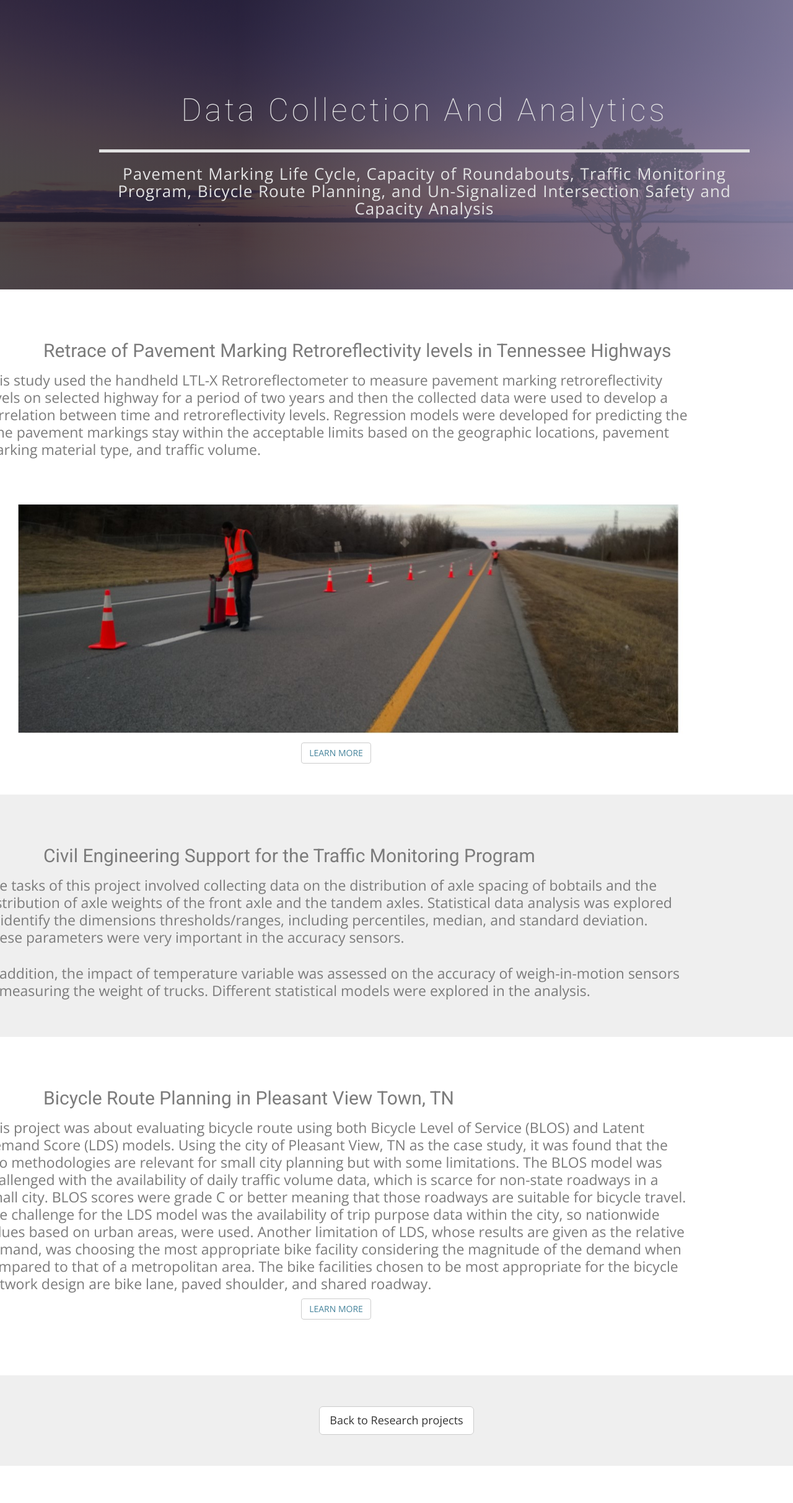
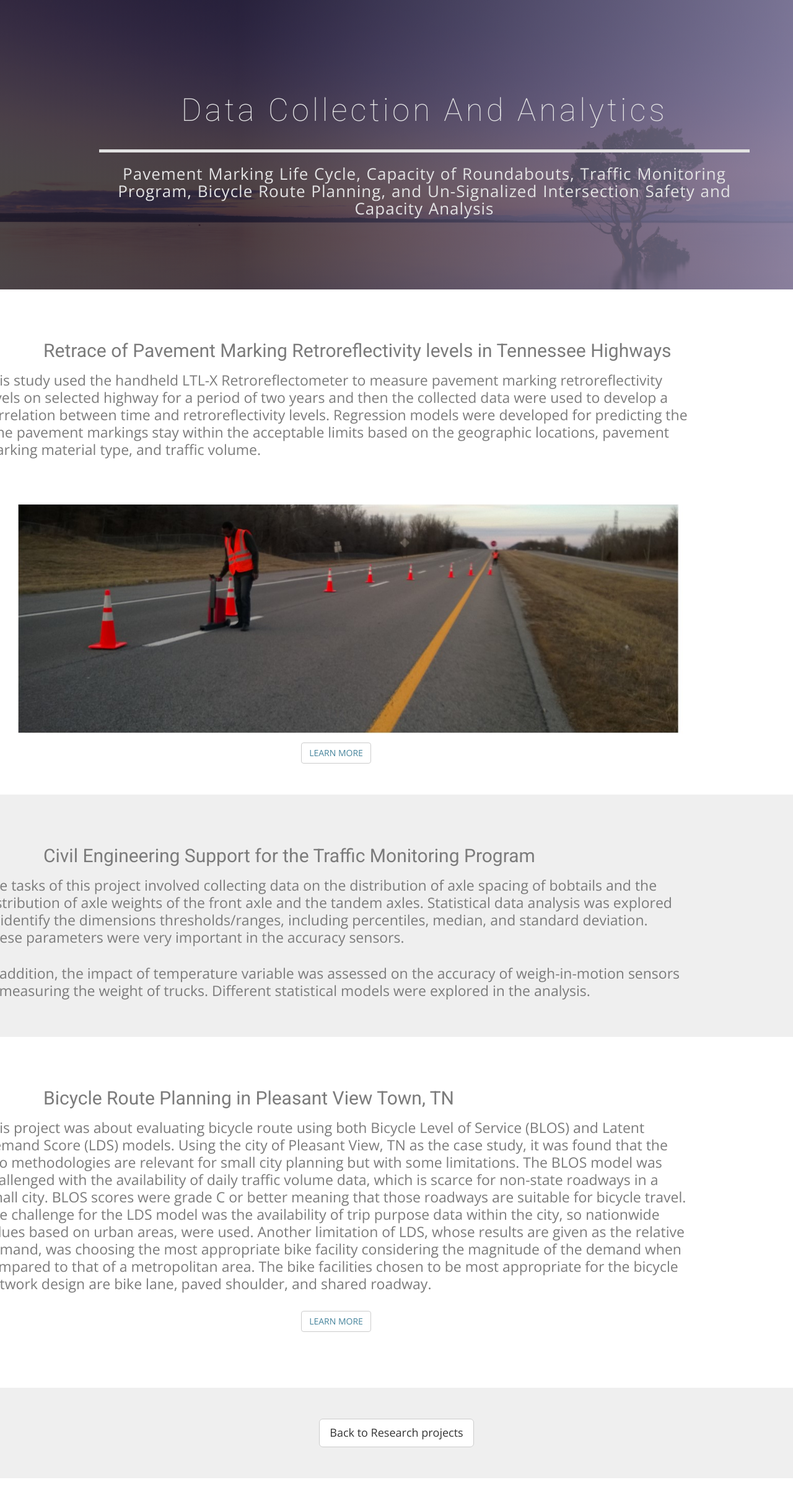
Before and after one commit to ekidando/Emma, a Jekyll site: the page built from analytics.html, in a window 1280 px wide. Shown: the whole page at 62% size. Built offline with Jekyll 4.4.1, drawn with Linux system fonts in a browser that asks for light colours; nearby versions of some CDN libraries; some web fonts are replaced.

Commit message:
Update analytics.html

```diff
--- a/analytics.html
+++ b/analytics.html
@@ -39,7 +39,7 @@ published: true
         <div class="block">
           <br>
       <img src="{{ site.baseurl }}/img/pavement_marking_0.jpg">
-             <div align='center'>
+             <br><div align='center'>
           <a class="btn btn-default btn-call-to-action" href="https://trid.trb.org/view/1437229" target="_blank">LEARN MORE</a>
 
         </div>
@@ -97,6 +97,7 @@ published: true
              <p>
            This project was about evaluating bicycle route using both Bicycle Level of Service (BLOS) and Latent Demand Score (LDS) models. Using the city of Pleasant View, TN as the case study, it was found that the two methodologies are relevant for small city planning but with some limitations. The BLOS model was challenged with the availability of daily traffic volume data, which is scarce for non-state roadways in a small city. BLOS scores were grade C or better meaning that those roadways are suitable for bicycle travel. The challenge for the LDS model was the availability of trip purpose data within the city, so nationwide values based on urban areas, were used. Another limitation of LDS, whose results are given as the relative demand, was choosing the most appropriate bike facility considering the magnitude of the demand when compared to that of a metropolitan area. The bike facilities chosen to be most appropriate for the bicycle network design are bike lane, paved shoulder, and shared roadway.
           </p>
+          <br>
           <div align='center'>
           <a class="btn btn-default btn-call-to-action" href="https://trid.trb.org/view/1337483" target="_blank">LEARN MORE</a>
             </div>
```
